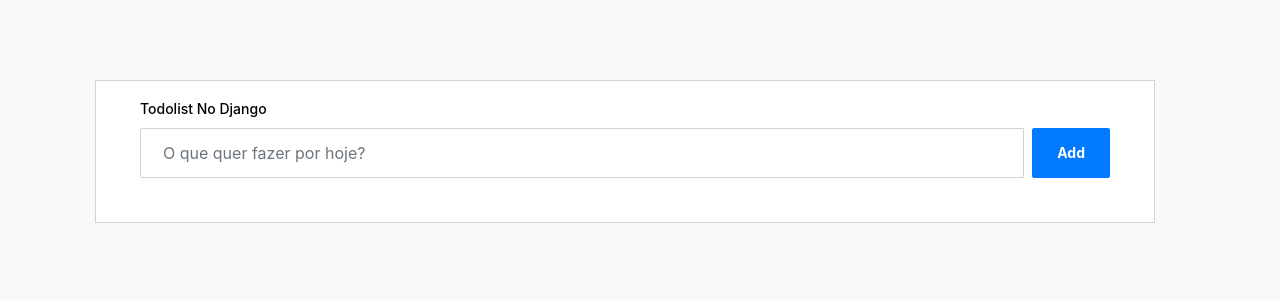
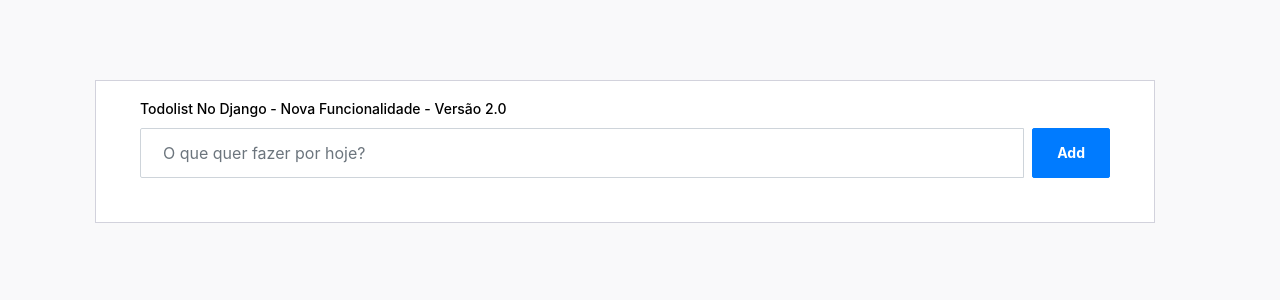
Before and after one commit to comunidadeprogramada/todolist-django, a Django app: page / in a window 1280 px wide. Shown: the top 300 px of the page. Run offline with Django 3.2, Linux system fonts and the light colour scheme; data that the repository does not hold is empty; some libraries are stand-ins or nearby versions.

Commit message:
nova funcionalidade

```diff
--- a/todolist/core/templates/index.html
+++ b/todolist/core/templates/index.html
@@ -18,7 +18,7 @@
           <div class="col-md-12">
             <div class="card px-3">
               <div class="card-body">
-                <h4 class="card-title">Todolist no Django</h4>
+                <h4 class="card-title">Todolist no Django - Nova funcionalidade - Versão 2.0</h4>
                 <div class="add-items d-flex">
                   <input type="text" class="form-control todo-list-input" placeholder="O que quer fazer por hoje?" />
                   <button class="add btn btn-primary font-weight-bold todo-list-add-btn">
```
Also changed, not shown: 1 other file.
